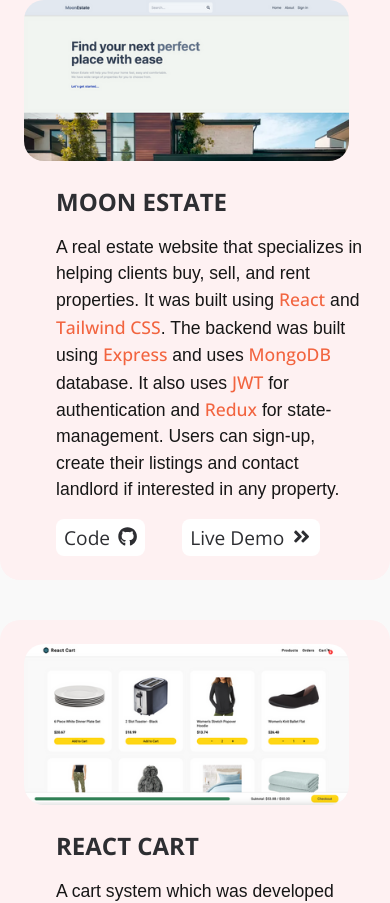
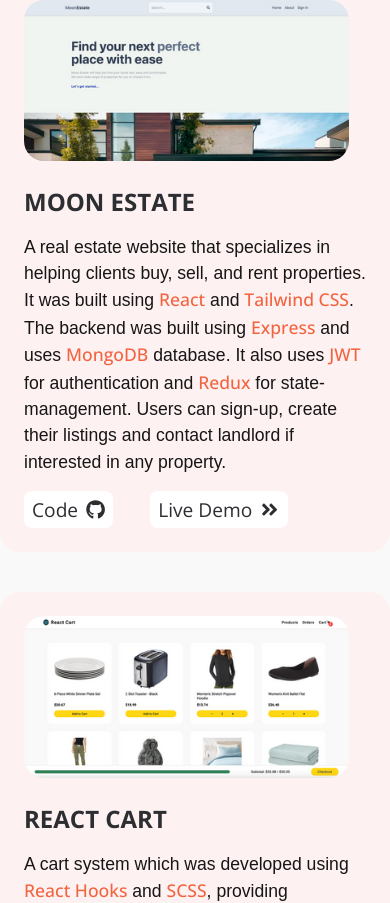
Before and after one commit to apoorvarao147/portfolio, a React (Create React App) app: page / in a window 390 px wide. Shown: the part 2407-3310 px from the top of the page. Built offline with nearby package versions, Linux system fonts and the light colour scheme.

Commit message:
remove unnecessary code

```diff
--- a/src/components/Home.tsx
+++ b/src/components/Home.tsx
@@ -3,7 +3,6 @@
 import { FaLinkedin } from "react-icons/fa";
 import { FaGithub } from "react-icons/fa";
 import me from "../assets/my_image.png";
-// import resume from "../assets/Resume.pdf";
 
 function Home() {
   const animations = {
@@ -73,6 +72,10 @@
               className="download"
               href="https://drive.google.com/file/d/1EsWkQl0XwWyLp2SZ18u__ZVf5HZjPeAr/view?usp=sharing"
               download="ApoorvaResume.pdf"
+              target="_blank"
+              rel="noreferrer"
+              aria-label="Download resume"
+
             >
               <button>Download Resume</button>
             </a>
--- a/src/styles/mediaQuery.scss
+++ b/src/styles/mediaQuery.scss
@@ -195,7 +195,6 @@
       }
       >div {
         padding-top: 0;
-        padding-left: 2rem;
       }
     }
     .mini-projects {
```
Also changed, not shown: src/components/Projects.tsx (+0 -77 lines), src/styles/projects.scss (+0 -67 lines).
